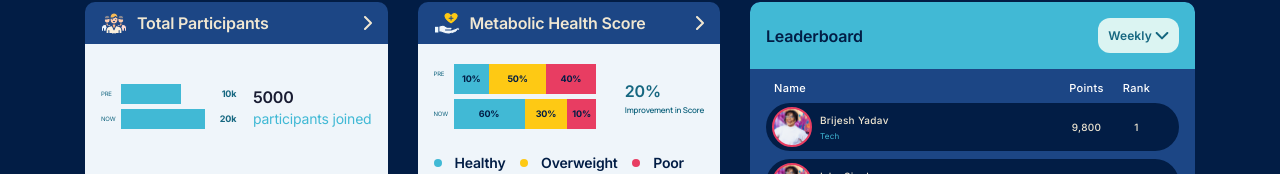
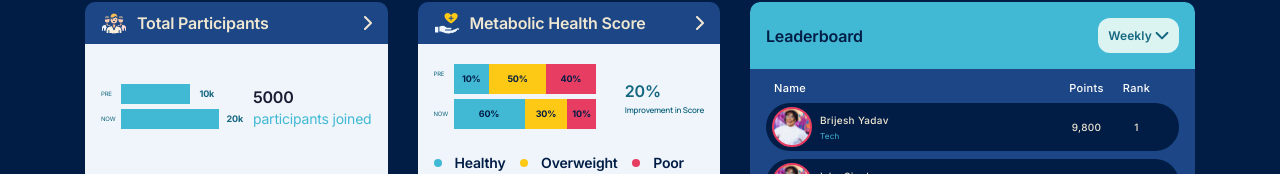
Before and after one commit to fitterfly-gyani/metamorphosis, a plain HTML site: page dashboard/html/dashboard.html in a window 1280 px wide. Shown: the part 188-362 px from the top of the page. Drawn offline with nearby package versions, Linux system fonts and the light colour scheme.

Commit message:
blue bar css changes

```diff
--- a/dashboard/css/sass/base-partial/molecules/_card.scss
+++ b/dashboard/css/sass/base-partial/molecules/_card.scss
@@ -308,6 +308,8 @@
             font-size: 9px;
             line-height: 20px;
             color: #166780;
+            position: absolute;
+            right: -24px;
         }
         .progress{
             width: 100%;
--- a/dashboard/html/dashboard.html
+++ b/dashboard/html/dashboard.html
@@ -66,16 +66,14 @@
                                                                 <div class="flex-align-center pb-5">
                                                                     <span class="pre">PRE</span>
                                                                     <div class="progress">
-                                                                        <div class="progress-bar sky-blue" style="width: 60%;"></div>
+                                                                        <div class="progress-bar sky-blue" style="width: 60%;"><span class="number-text">10k</span></div>
                                                                     </div>
-                                                                    <span class="number-text">10k</span>
                                                                 </div>
                                                                 <div class="flex-align-center">
                                                                     <span class="pre pad">NOW</span>
                                                                     <div class="progress">
-                                                                        <div class="progress-bar sky-blue" style="width: 85%;"></div>
+                                                                        <div class="progress-bar sky-blue" style="width: 85%;"><span class="number-text">20k</span></div>
                                                                     </div>
-                                                                    <span class="number-text">20k</span>
                                                                 </div>
                                                             </div>
                                                             <div class="joined-membar">
```
Also changed, not shown: dashboard/css/base.css, 1 other file.
